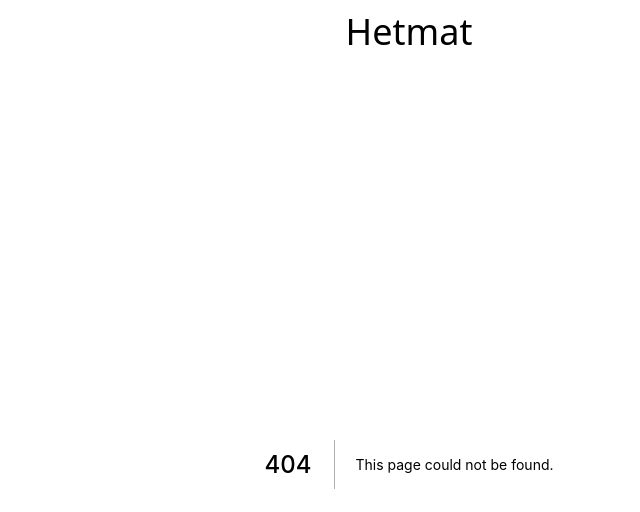
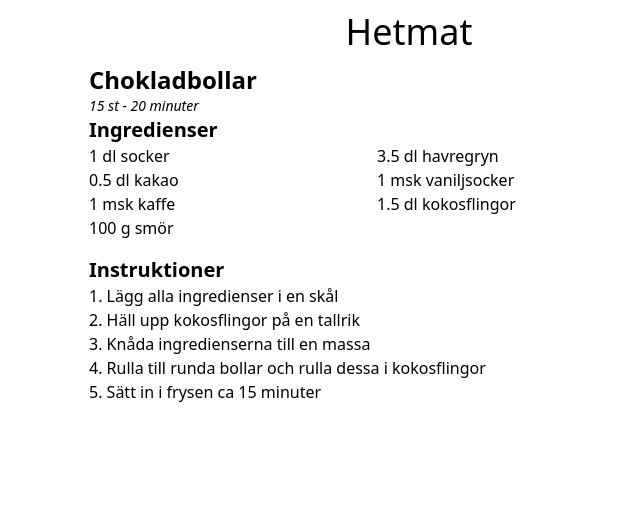
Before and after one commit to westn/Hetmat, a Next.js app: page /chokladbollar in a window 1280 px wide. Before the commit this address had no page. Shown: the top 512 px of the page, without its empty margins (231-871 px from the left). Built offline with nearby package versions, Linux system fonts and the light colour scheme.

Commit message:
add chokladbollar

```diff
--- /dev/null
+++ b/pages/chokladbollar.tsx
@@ -0,0 +1,40 @@
+import { FC } from "react";
+import { Recipe } from "../components/templates";
+
+const title = "Chokladbollar";
+const amount = 15;
+const unit = "st";
+const timeInMinutes = 20;
+
+const ingredients = [
+  [1, "dl", "socker"],
+  [3.5, "dl", "havregryn"],
+  [0.5, "dl", "kakao"],
+  [1, "msk", "vaniljsocker"],
+  [1, "msk", "kaffe"],
+  [1.5, "dl", "kokosflingor"],
+  [100, "g", "smör"],
+];
+
+const instructions = [
+  "Lägg alla ingredienser i en skål",
+  "Häll upp kokosflingor på en tallrik",
+  "Knåda ingredienserna till en massa",
+  "Rulla till runda bollar och rulla dessa i kokosflingor",
+  "Sätt in i frysen ca 15 minuter",
+];
+
+const RecipePage: FC = () => {
+  return (
+    <Recipe
+      title={title}
+      amount={amount}
+      unit={unit}
+      timeInMinutes={timeInMinutes}
+      ingredients={ingredients}
+      instructions={instructions}
+    />
+  );
+};
+
+export default RecipePage;
--- a/pages/index.tsx
+++ b/pages/index.tsx
@@ -5,6 +5,7 @@ import RecipeList from "../components/organisms/RecipeList";
 const recipeTitles = [
   { title: "Världens bästa våfflor", path: "/varldens-basta-vafflor" },
   { title: "Tacokrydda", path: "/tacokrydda" },
+  { title: "Chokladbollar", path: "/chokladbollar" },
 ];
 
 const Home: FC = () => {
```
